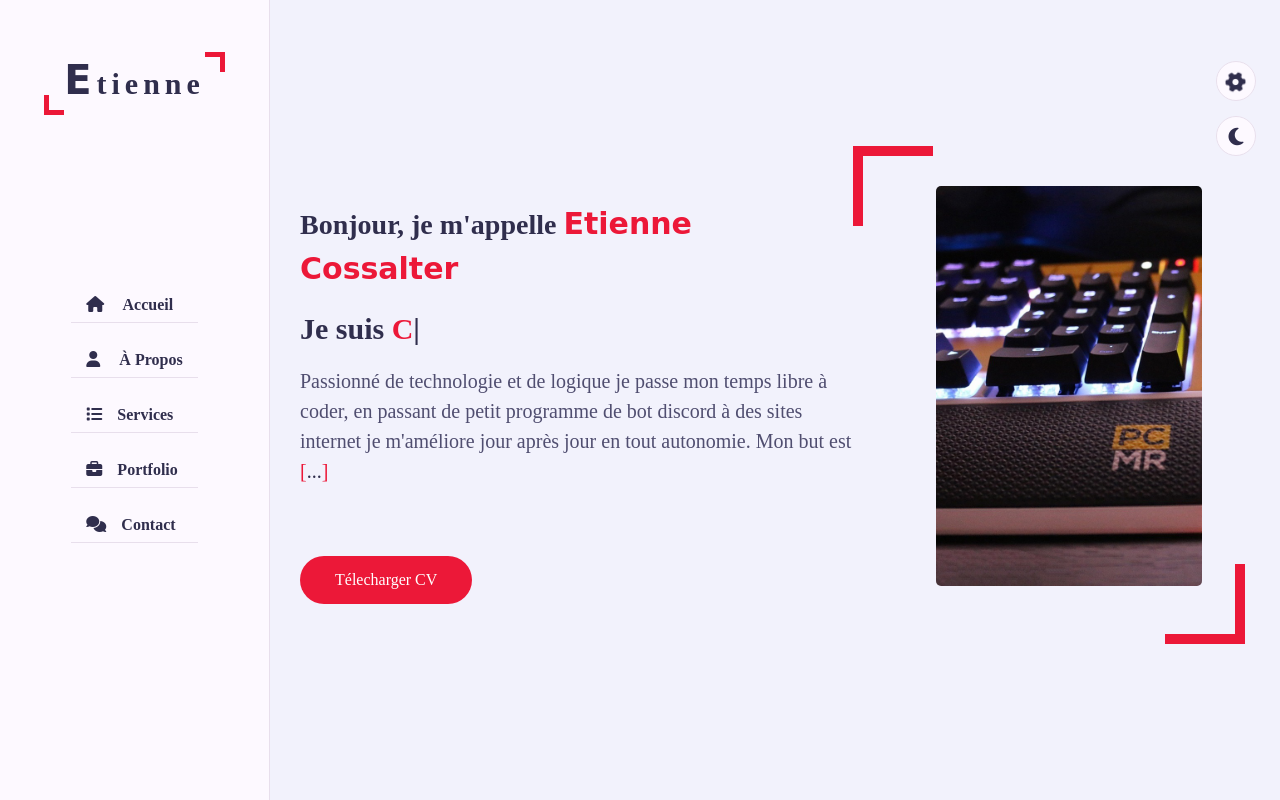
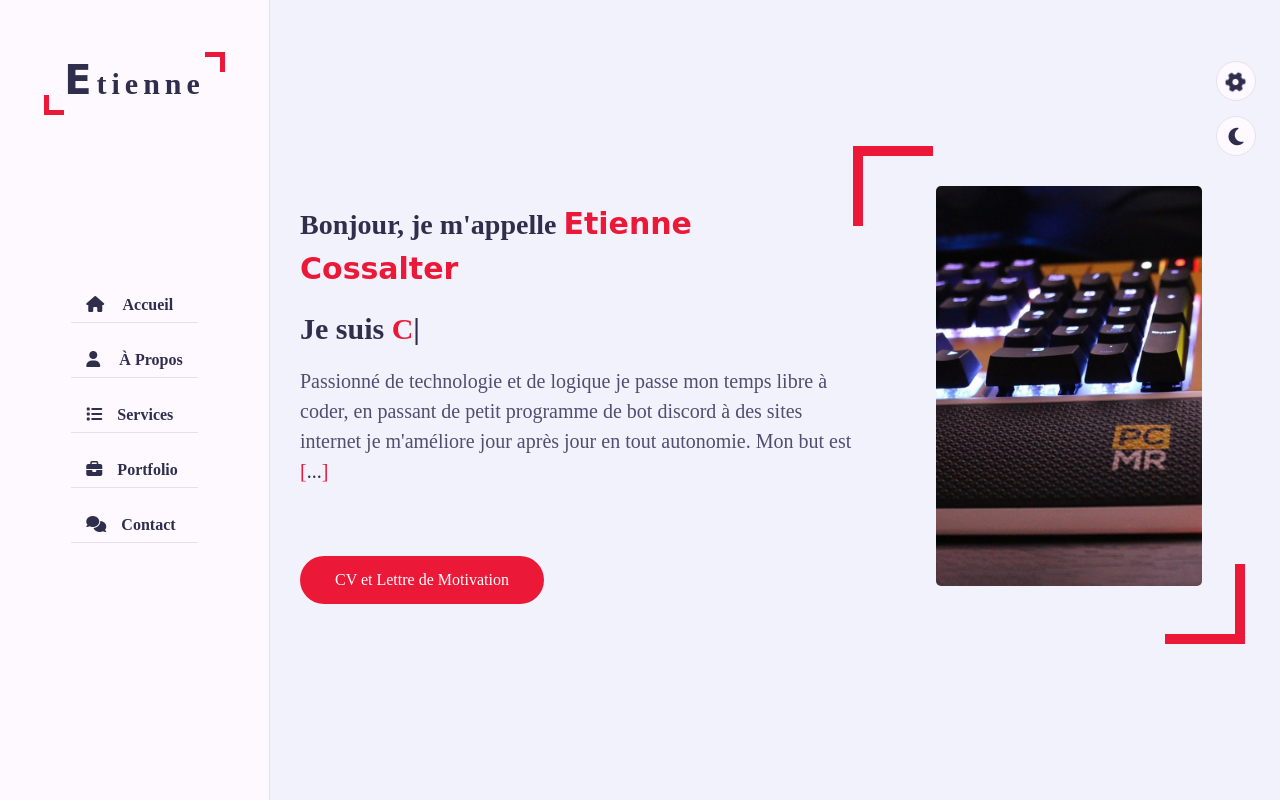
Before and after one commit to EtienneProg/PortFolio, a plain HTML site: page index.html in a window 1280 px wide. Drawn offline with nearby package versions, Linux system fonts and the light colour scheme; a web font is replaced by a local one.

Commit message:
Update index.html

```diff
--- a/index.html
+++ b/index.html
@@ -48,7 +48,7 @@
                             <h3 class="hello">Bonjour, je m'appelle <span class="name">Etienne Cossalter</span></h3>
                             <h3 class="my-profession">Je suis <span class="typing"></span></h3>
                             <p>Passionné de technologie et de logique je passe mon temps libre à coder, en passant de petit programme de bot discord à des sites internet je m'améliore jour après jour en tout autonomie. Mon but est <a href="#about" data-section-index="0" class="suite">[<span class="point">...</span>]</a></p>
-                            <a href="fichier/cv-etiennecossalter.pdf" class="btn">Télecharger CV</a>
+                            <a href="fichier/cv-lettrer.pdf" class="btn">CV et Lettre de Motivation</a>
                         </div>
                         <div class="home-img padd-15">
                             <img src="images/hero.jpg" alt="">
```
